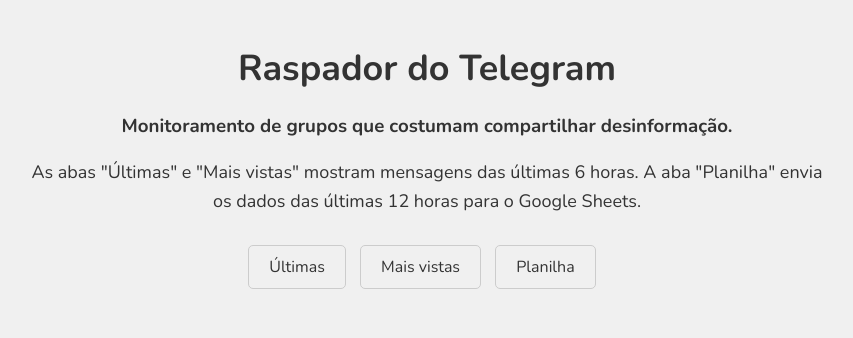
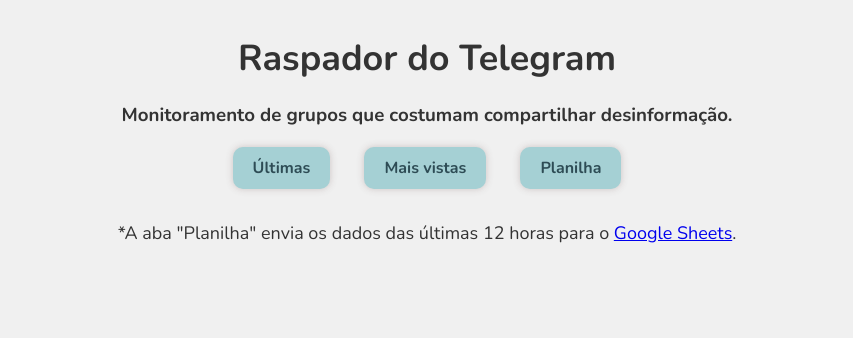
Before and after one commit to Michellynss/Raspador_Telegram, a Python web app: template templates/index.html in a window 1280 px wide. Shown: the top 338 px of the page, without its empty margins (213-1066 px from the left). Run offline with Jinja, Linux system fonts and the light colour scheme; the template is opened without the code that fills it, so the values that code supplies are empty.

Commit message:
Update index.html

```diff
--- a/templates/index.html
+++ b/templates/index.html
@@ -1,71 +1,22 @@
 <!DOCTYPE html>
 <html lang="pt-br">
-
 <head>
     <meta charset="UTF-8">
     <meta name="viewport" content="width=device-width, initial-scale=1.0">
     <title>Página Inicial</title>
     <link href="https://fonts.googleapis.com/css2?family=Nunito:wght@400;600;700&display=swap" rel="stylesheet">
-    <style>
-        body {
-            font-family: 'Nunito', sans-serif;
-            margin: 0;
-            padding: 0;
-            background-color: #f0f0f0;
-            color: #333;
-        }
-
-        .container {
-            max-width: 800px;
-            margin: 0 auto;
-            padding: 20px;
-            text-align: center;
-        }
-
-        h1 {
-            font-size: 36px;
-            margin-bottom: 20px;
-        }
-
-        p {
-            font-size: 18px;
-            line-height: 1.6;
-            margin-bottom: 30px;
-        }
-
-        nav {
-            text-align: center;
-            margin-bottom: 30px;
-        }
-
-        nav a {
-            display: inline-block;
-            padding: 10px 20px;
-            margin-right: 10px;
-            text-decoration: none;
-            color: #333;
-            border: 1px solid #ccc;
-            border-radius: 5px;
-            transition: background-color 0.3s ease;
-        }
-
-        nav a:hover {
-            background-color: #ddd;
-        }
-    </style>
+    <link href="static/css/style.css" rel="stylesheet" type="text/css">
 </head>
-
 <body>
     <div class="container">
         <h1>Raspador do Telegram</h1>
         <h3>Monitoramento de grupos que costumam compartilhar desinformação. </h3>
-        <p> As abas "Últimas" e "Mais vistas" mostram mensagens das últimas 6 horas. A aba "Planilha" envia os dados das últimas 12 horas para o Google Sheets.</p>
         <nav>
             <a href="/dados"> Últimas </a>
             <a href="/maisvistas"> Mais vistas</a>
             <a href="/planilha"> Planilha </a>
         </nav>
+        <p> *A aba "Planilha" envia os dados das últimas 12 horas para o <a href="https://docs.google.com/spreadsheets/d/1drW5e4xS54XvuULlR3hLdgQRdSahB4-VJKnq8rb4fJI/edit?usp=sharing" target="_blank"> Google Sheets</a>.</p>
     </div>
 </body>
-
 </html>
```
